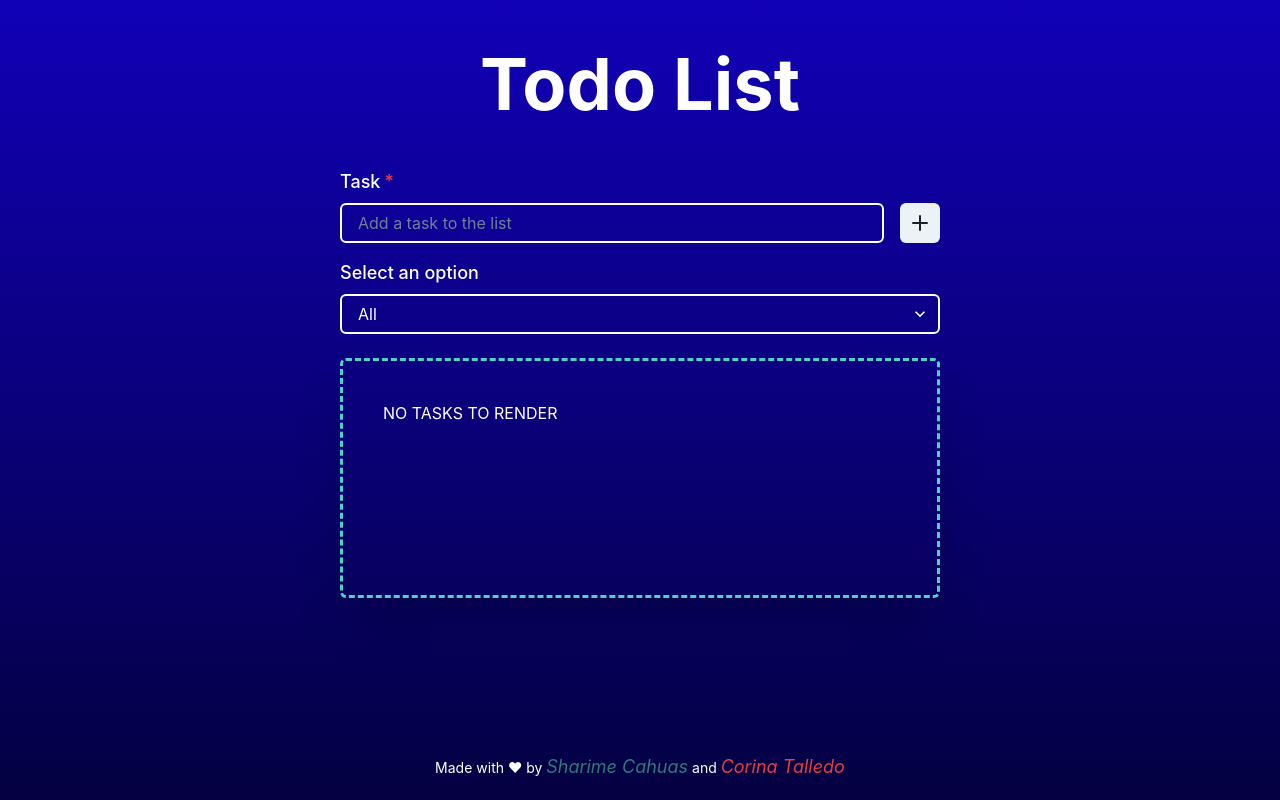
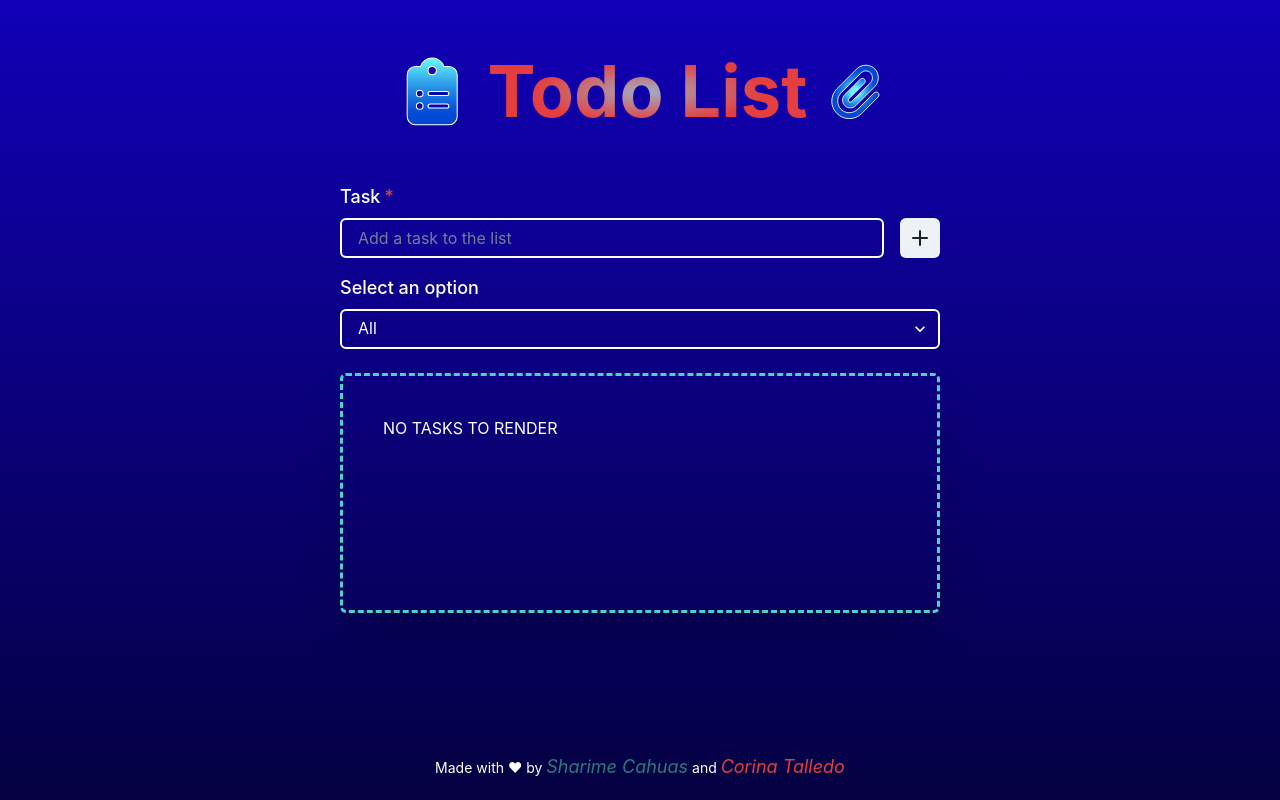
Before and after one commit to catasha27/TODO-LIST-APP, a React (Vite) app: page / in a window 1280 px wide. Built offline with nearby package versions, Linux system fonts and the light colour scheme.

Commit message:
add images and styles to header

```diff
--- a/src/components/Header.jsx
+++ b/src/components/Header.jsx
@@ -1,9 +1,20 @@
-import { Heading } from "@chakra-ui/react";
+import { Center, Heading, Image } from "@chakra-ui/react";
+import board from '../assets/clipboard-list-solid-blue.svg'
+import clip from '../assets/paperclip-solid-blue.svg'
 
 export default function Header() {
   return (
-    <Heading as="h1" size="4xl" align="center" justify="center">
-      Todo List
-    </Heading>
+    <Center alignItems='center'>
+      <Image boxSize='70px' mr='20px' src={board} />
+      <Heading as='h1'
+        bgGradient='radial(gray.400, red.500 50%)'
+        bgClip='text'
+        fontSize='7xl'
+        fontWeight='bold'
+      >
+        Todo List
+      </Heading>
+      <Image boxSize='55px' ml='20px' src={clip} />
+    </Center>
   );
 }
```
Also changed, not shown: src/assets/clipboard-list-solid-blue.svg (added), src/assets/paperclip-solid-blue.svg (added).
